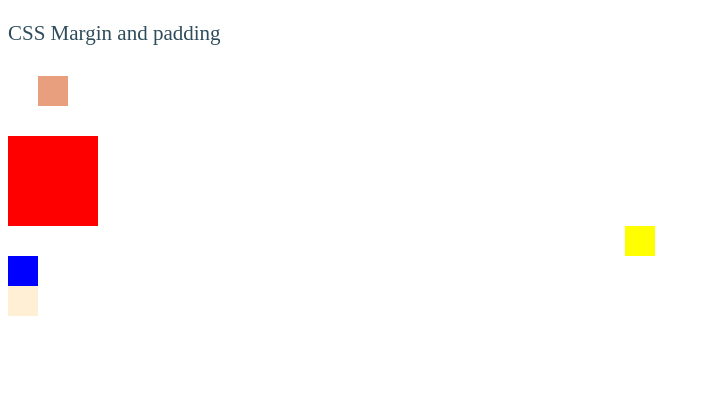
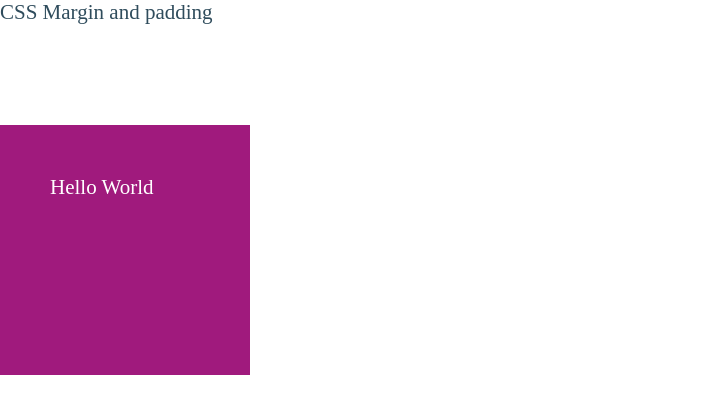
Before and after one commit to virtualmonkey/WebDev-Cheatsheet, a plain HTML site: page padding-margin.html in a window 1280 px wide. Shown: the whole page, without its empty margins (0-718 px from the left). Drawn offline with Linux system fonts and the light colour scheme.

Commit message:
Margin and padding (Video 2)

```diff
--- a/css/padding-margin.css
+++ b/css/padding-margin.css
@@ -1,3 +1,12 @@
+/* This allows us to select every single elemnt on the DOM, use this carefully since it will
+make you start everything from scratch*/
+
+* {
+    margin: 0;
+    padding: 0
+}
+
+
 body {
     background-color: white;
     color: white;
@@ -57,6 +66,7 @@ p {
 }
 
 .demo-box {
+    /* display: flex and display:grid caouses that our margins don't collapse anymore*/
     margin: 100px auto
 }
 
@@ -74,7 +84,17 @@ p {
     margin-top: 100px;
 }
 
+/* Box Sizing
+
+    content-box: Pushes things in, it doesn't create extra empty space in your element
+*/
 .three-box {
-    background: red;
-    height: 50px;
+    background: #A01A7D;
+    color: white;
+    height: 200px;
+    width: 200px;
+    padding-top: 50px;
+    padding-left: 50px;
+    box-sizing: content-box;
+
 }
--- a/padding-margin.html
+++ b/padding-margin.html
@@ -15,19 +15,19 @@
 
   <p>CSS Margin and padding </p>
 
-    <div class="box one"></div>
+    <!-- <div class="box one"></div>
     <div class="box two"></div>
     <div class="box three"></div>
     <div class="box four"></div>
     <div class="box five"></div>
+    -->
 
+    <div class="demo-box">
+        <!-- <div class="one-box"></div>
+        <div class="two-box"></div> -->
+        <div class="three-box">Hello World</div>
 
-    <!-- <div class="demo-box">
-        <div class="one-box"></div>
-        <div class="two-box"></div>
-        <div class="three-box"></div>
-
-    </div> -->
+    </div>
   <!-- <script src="js/script.js"></script> -->
 </body>
 
```
